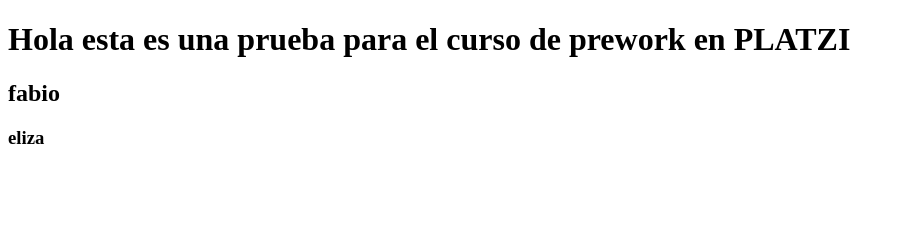
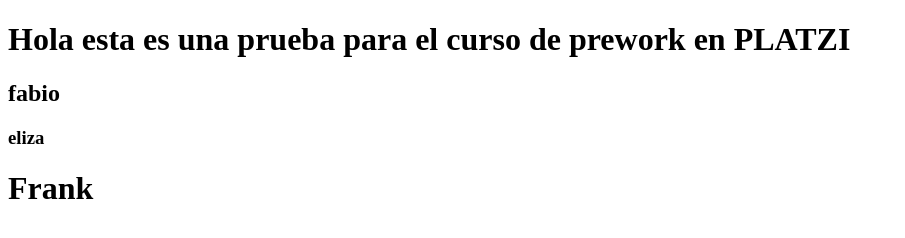
Before and after one commit to Frankesteban/Proyecto-Ing, a plain HTML site: page web.html in a window 1280 px wide. Shown: the whole page, without its empty margins (0-905 px from the left). Drawn offline with Linux system fonts and the light colour scheme.

Commit message:
Primer Commit 2

```diff
--- a/web.html
+++ b/web.html
@@ -14,6 +14,7 @@
 
         <h2>fabio</h2>
         <h3>eliza</h3>
+        <h1>Frank</h1>
 
     </div>
 </body>
```
